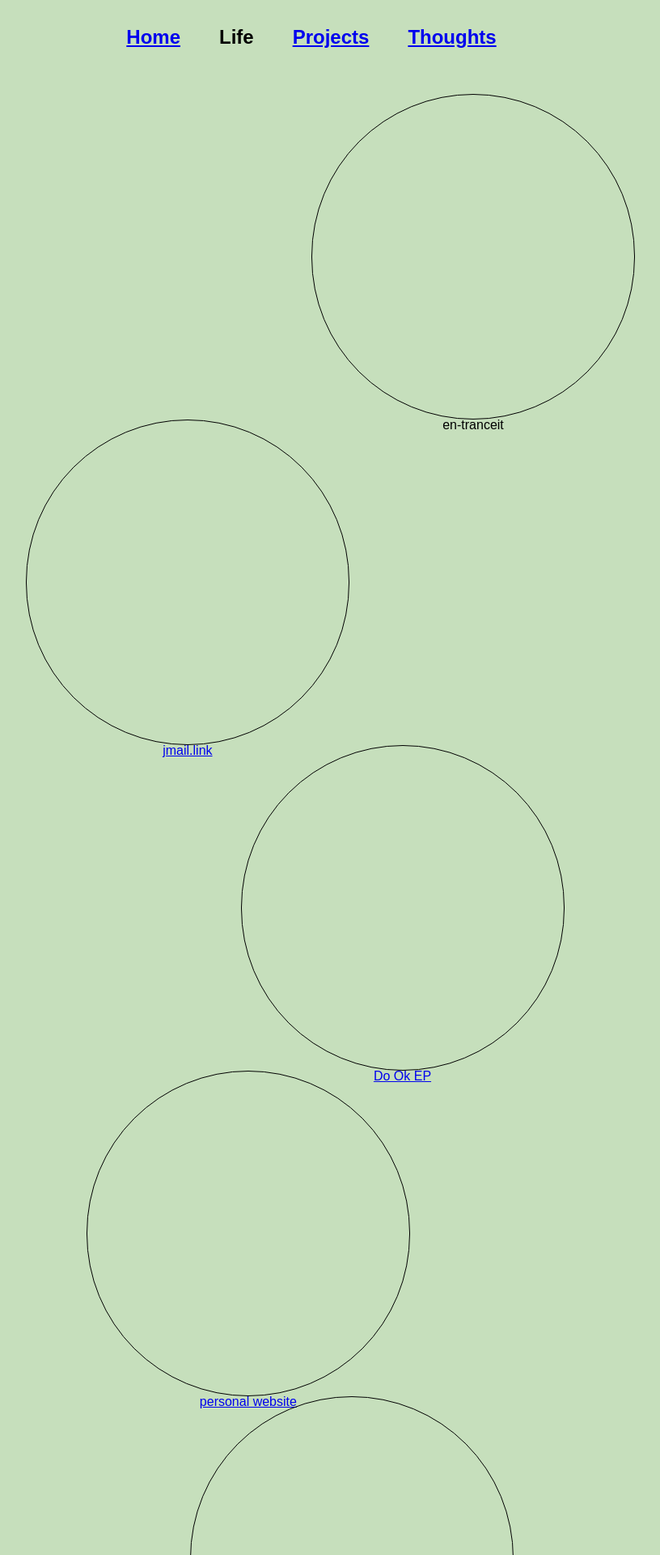
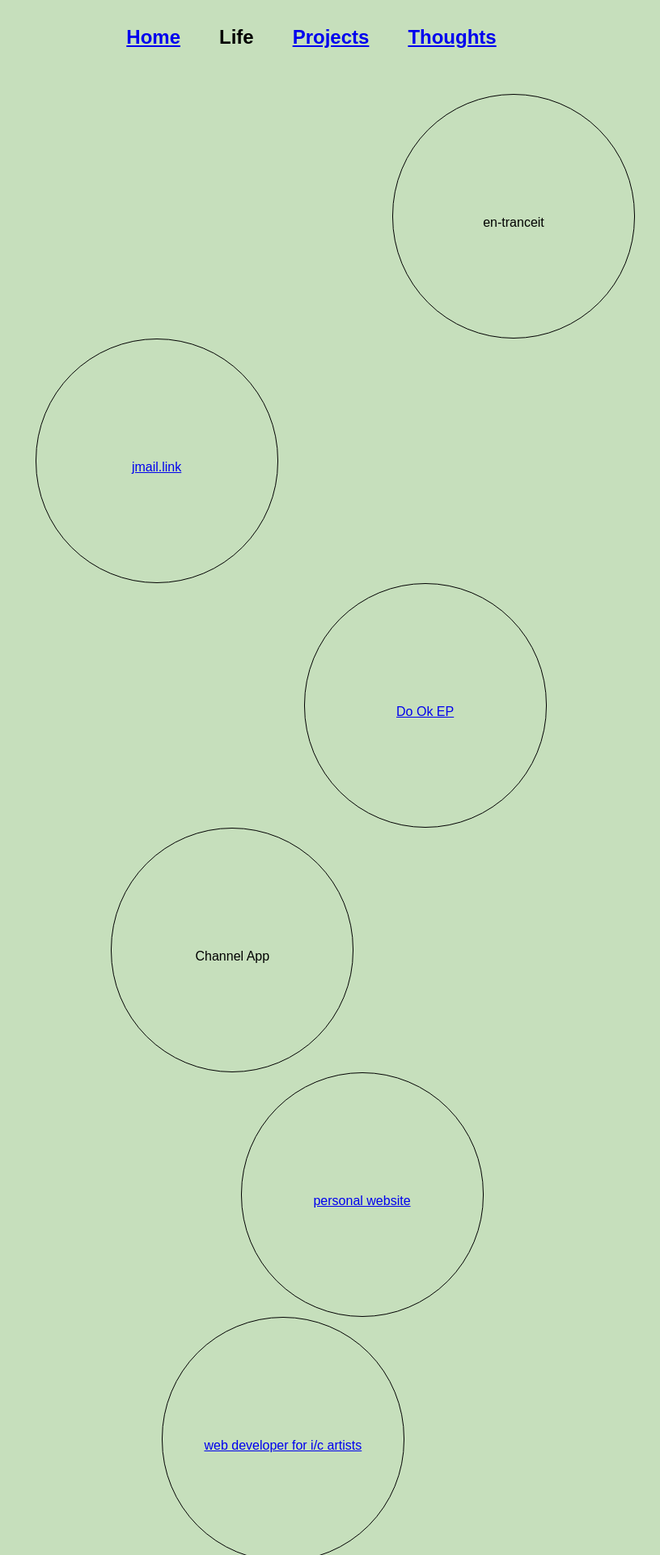
Before and after one commit to justinamo/do-ok.net, a Flask app: page /life in a window 1280 px wide. Shown: the top 1920 px of the page at 81% size, without its empty margins (255-1071 px from the left). Run offline with Flask 2, Linux system fonts and the light colour scheme.

Commit message:
fountain circle size

```diff
--- a/life_fountain.py
+++ b/life_fountain.py
@@ -8,9 +8,9 @@
   drops = [
     { 'name': 'learning japanese', 'link': 'https://sshh.nyc/event/class-intro-to-japanese-new-12-week-session-10/' }
   , { 'name': 'working on music (renting studio)' }
-  , { 'name': 'job interviews' }
   , { 'name': 'web developer for i/c artists', 'link': 'https://icartists.net' }
   , { 'name': 'personal website', 'link': '/' }
+  , { 'name': 'Channel App' }
   , { 'name': 'Do Ok EP', 'link': 'https://do-ok.bandcamp.com' }
   , { 'name': 'jmail.link', 'link': 'https://jmail.link' }
   , { 'name': 'en-tranceit' }
--- a/static/life-styles.css
+++ b/static/life-styles.css
@@ -1,5 +1,5 @@
 #life-fountain > * {
-  --size: min(400px, 100%);
+  --size: min(300px, 100%);
   width: var(--size);
   height: 0;
   padding-top: var(--size);
@@ -10,6 +10,10 @@
   line-height: var(--size);
   position: relative;
   box-sizing: border-box;
+}
+
+.translate-up {
+  transform: translateY(-150px);
 }
 
 #transition {
--- a/templates/life.html
+++ b/templates/life.html
@@ -7,11 +7,13 @@
 <div id='life-fountain'>
   {% for drop in fountain %}
   <div style="left: calc(50% - var(--size) / 2 + ((50% - var(--size) / 2) * {{ drop.offset }}))">
-    {% if drop.link %}
-    <a href={{ drop.link }}>{{ drop.name }}</a>
-    {% else %}
-    {{ drop.name }}
-    {% endif %}
+    <div class="translate-up">
+      {% if drop.link %}
+      <a href={{ drop.link }}>{{ drop.name }}</a>
+      {% else %}
+      {{ drop.name }}
+      {% endif %}
+    </div>
   </div>
   {% endfor %}
 </div>
```
